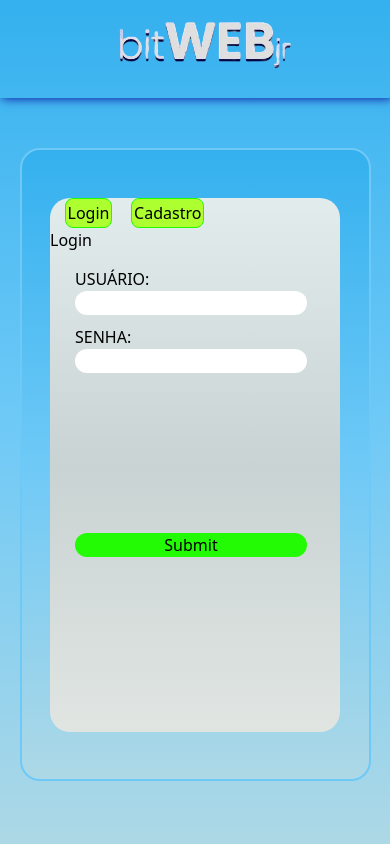
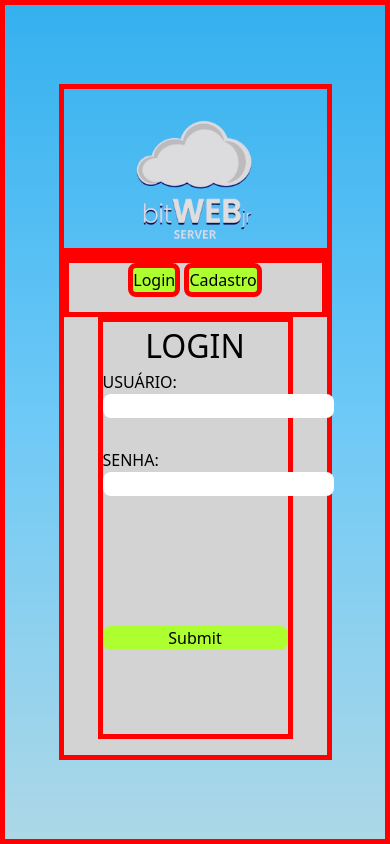
Before and after one commit to Mktk11/projeto-1-bitwebjr, a PHP site: page / in a window 390 px wide. Run offline with PHP 8.4, Linux system fonts and the light colour scheme; some libraries are stand-ins or nearby versions.

Commit message:
Mobile first da página de login

```diff
--- a/css/estilo.css
+++ b/css/estilo.css
@@ -1,301 +1,85 @@
 @import url("_basico.css");
 
-/* Animação depois que muda tema */
 html,body{
     transition: 0.5s;
     height: 100%;
 }
-main{
-    transition: 0.5s ease;
-}
 nav{
-    padding: 1rem;
-}
-nav > div > a > img{
-    transition: 0.5s;
-    width: 12rem;
-    margin-left: 6rem;
-}
-.nav__container{
-    display: flex;
-    justify-content: space-between;
-    margin: auto;
-    width: 100%;
-}
-nav > div > a > img:hover{
-    transform: translateX(-5px);
-    transform: translateX(5px);
-}
-ul{
-    display: flex;
-    margin-left: 1rem;
-}
-ul > li{
-    width: 10rem;
-    margin: 0.5rem;
-}
-/* Temas Light */
-.tema--light nav{
-    box-shadow: 2px 0 10px var(--mais-escuro);
-}
-.fa-toggle-off{
-    display: block;
-}
-.fa-toggle-on{
     display: none;
 }
-/* Dark theme*/
-.tema--dark .fa-toggle-on{
-    display: block;
+main{
+    display: grid;
+    grid-template-columns: auto;
+    justify-content: center;
+    align-content: center;
+    width: 100%;
+    height: 100vh;
+    border: 5px solid red;
 }
-.tema--dark .fa-toggle-off{
-    display: none;
+#main_section--img{
+    display: grid;
+    justify-content: center;
+    width: 100%;
+    height: 20vh;
+    border: 5px solid red;
 }
-.tema--dark header{
-    background-color: var(--escuro);
-    color: #FFF;
-}
-.tema--dark main{
-    background-color: var(--mais-escuro);
-    background: linear-gradient(180deg,darkblue,var(--mais-escuro),var(--escuro));
-    border-radius: 20px;
-    /*border: 1px solid var(--mais-escuro);*/
-    border: 2px solid var(--mais-escuro);
-}
-
-/* Navegação topo */
-li > label > .fa-solid{
-    cursor: pointer;
-    font-size: 2rem;
-}
-.tema--dark nav{
-    box-shadow: 2px 0 10px var(--mais-claro);
-}
-nav #nav__ul{
-    list-style: none;
-}
-/*Layout principal*/
-main:hover{
-    transform: translateY(10px);
-}
-main{
-    margin: 100px auto;
-    width: 950px;
-    justify-content: center;
-    gap: 100px;
-    background-color: var(--mais-claro);
-    background: linear-gradient(180deg,var(--claro),var(--mais-claro), lightblue );
-    border: 2px solid var(--mais-claro);
-    border-radius: 20px;
-    outline: var(--escuro);
-    display: grid;
-    grid-template-columns: auto auto;
+#main_section--img > img{
+    width: 120px;
 }
 #main_section--login{
-    /*border: 1px solid green;*/
-    background-color: var(--caixa-login);
-    border-radius: 20px;
-    margin: 50px 25px;
-    width: 300px;
-    /*width: 95%;*/
-    height: 420px;
-    background: linear-gradient(180deg,#e2eced,#c9d3d3,#e0e5e2);
+    height: 60vh;
+    width: 70vw;
+    text-transform: uppercase;
 }
-#main_section--img {
-    margin: 50px 25px;
-    width: 350px;
-    display: grid;
-    justify-items: center;
+#section__div--logincadastro{
+    border: 5px solid red;
 }
-#main_section--img > img{
-    width: 80%;
-}
-button{
-    cursor: pointer;
-}
-.form--div{
-    display: flex;
-    flex-direction: column;
-    width: 100%;
-    margin: 25px 25px;
-}
-.form--div > input{
-    width: 80%;
-    border-radius: 12px;
-}
-
-#section__div--logincadastro button{
-    margin-left: 5%;
-    border: 1px solid var(--cor-botão);
-    padding: 2px;
+#div--login,#div--cadastro{
+    border: 5px solid red;
     border-radius: 8px;
     background-color: greenyellow;
 }
-#section__div--logincadastro button:hover{
-    color: #FFF;
-    background-color: var(--cor-botão);
+#main_section--login{
+    display: grid;
+    border: 5px solid red;
+    text-align: center;
+    color: black;
+    background-color: lightgray;
+}
+#form--login,#form--cadastro{
+    border: 5px solid red;
+    height: 50vh;
+    margin: 0px auto;
+    width: 50vw;
 }
 form{
-    text-transform: uppercase;
+    margin: 0px auto;
 }
-#form--login{
-    /*transform: rotateY(180deg);*/
+#form--login > h2{
+    font-size: 2rem;
 }
-#form--cadastro{
+#form--cadastro > h2{
+    font-size: 2rem;
+}
+label{
+    justify-self: start;
+}
+.form--div{
+    display: grid;
+    grid-template-columns: auto;
+    padding-bottom: 30px;
+    border-radius: 8px;
+}
+.esconder{
     display: none;
-    /*transform: rotateY(180deg);*/
+}
+.form--div > input{
+    border-radius: 8px;
+}
+.form--div > input[type="submit"]{
+    background-color: greenyellow;
 }
 #form--login > form > .form--div > input[type="submit"]{
-    margin-top: 140px;
-    cursor: pointer;
+    background-color: greenyellow;
+    margin-top: 100px;
 }
-#form--login > form > .form--div > input[type="submit"]:hover{
-    color: #FFF;
-    background-color: var(--cor-botão);
-}
-input[type="submit"]{
-    background-color: var(--cor-botão);
-}
-.div--mensagem-erro{
-    color: red;
-    display: none;
-}
-label > .custom-file-upload{
-    cursor: pointer;
-}
-
-/******************* Melhorar o landscape parte login *************/
-/* Media query */
-@media screen and (max-width:992px){
-    main{
-        margin: 50px auto;
-        width: 95%;
-        grid-template-columns:auto auto;
-        max-height: 75%;
-        height: 70%;
-        gap: 25px;
-        justify-items: center;
-        align-items: center;
-    }
-    #main_section--img{
-        display: block;
-        width: 45%;
-    }
-    #main_section--login{
-        /*border: 1px solid green;*/
-        background-color: var(--caixa-login);
-        border-radius: 20px;
-        width: 350px;
-        height: 90%;
-        background: linear-gradient(180deg,#e2eced,#c9d3d3,#e0e5e2);
-    }
-    #main_section--img{
-        width: 300px;
-        margin: 50px auto;
-    }
-    .form--div{
-        display: flex;
-        flex-direction: column;
-        width: 100%;
-        margin: 25px 25px;
-    }
-    .form--div > input{
-        width: 80%;
-    }
-    input[type="submit"]{
-        background-color: var(--cor-botão);
-    }
-    #form--cadastro > form > .form--div > input[type="submit"]{
-        margin-top: 70px;
-    }
-    #form--login > form > .form--div > input[type="submit"]{
-        margin-top: 180px;
-    }
-}
-@media screen and (max-width:768px){
-    main{
-        margin: 50px auto;
-        width: 95%;
-        grid-template-columns:auto;
-        max-height: 75%;
-        height: 70%;
-        justify-items: center;
-        align-items: center;
-    }
-    #main_section--img{
-        display: none;
-    }
-    #main_section--login{
-        /*border: 1px solid green;*/
-        background-color: var(--caixa-login);
-        border-radius: 20px;
-        width: 380px;
-        height: 90%;
-        background: linear-gradient(180deg,#e2eced,#c9d3d3,#e0e5e2);
-    }
-    .form--div{
-        display: flex;
-        flex-direction: column;
-        width: 100%;
-        margin: 25px 25px;
-    }
-    .form--div > input{
-        width: 80%;
-    }
-    input[type="submit"]{
-        background-color: var(--cor-botão);
-    }
-    #form--cadastro > form > .form--div > input[type="submit"]{
-        margin-top: 70px;
-    }
-    #form--login > form > .form--div > input[type="submit"]{
-        margin-top: 180px;
-    }
-}
-@media screen and (min-width:325px) and (max-width: 480px){
-    li > label > .fa-solid{
-        cursor: pointer;
-        font-size: 2rem;
-        display: none;
-    }
-    main{
-        margin: 50px auto;
-        width: 90%;
-        grid-template-columns: auto;
-        max-height: 75%;
-        height: 75%;
-        justify-items: center;
-        align-items: center;
-    }
-    #main_section--img{
-        display: none;
-    }
-    #main_section--login{
-        /*border: 1px solid green;*/
-        background-color: var(--caixa-login);
-        border-radius: 20px;
-        width: 290px;
-        height: 85%;
-    }
-    .form--div{
-        display: flex;
-        flex-direction: column;
-        width: 100%;
-        margin: 10px 25px;
-    }
-    .form--div > input{
-        width: 80%;
-    }
-    input[type="submit"]{
-        background-color: var(--cor-botão);
-    }
-    #form--login > form{
-        margin-top: 15px;
-    }
-    #form--cadastro > form > .form--div > input[type="submit"]{
-        margin-top: 90px;
-    }
-    #form--login > form > .form--div > input[type="submit"]{
-        margin-top: 150px;
-    }
-}
```
